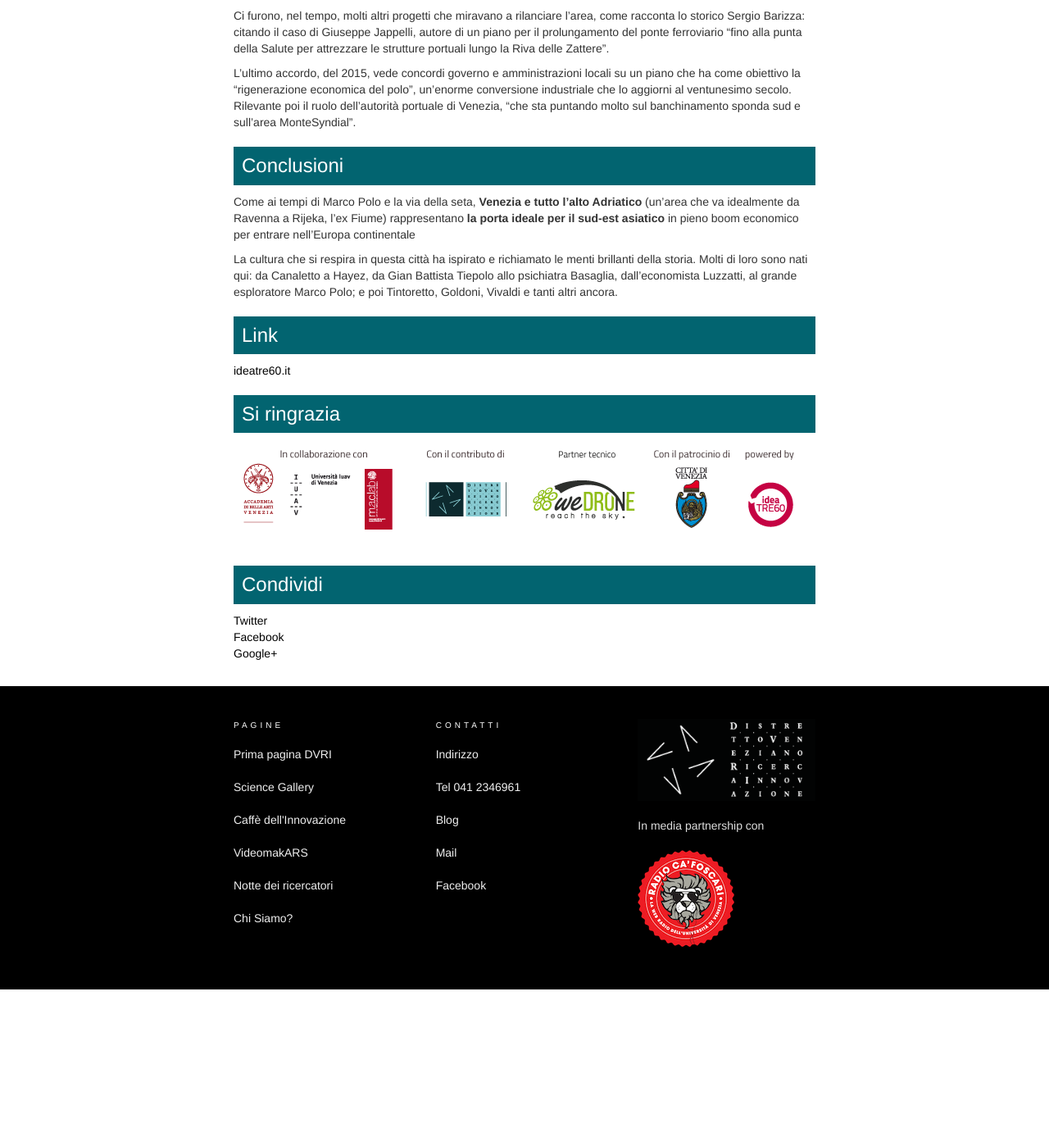
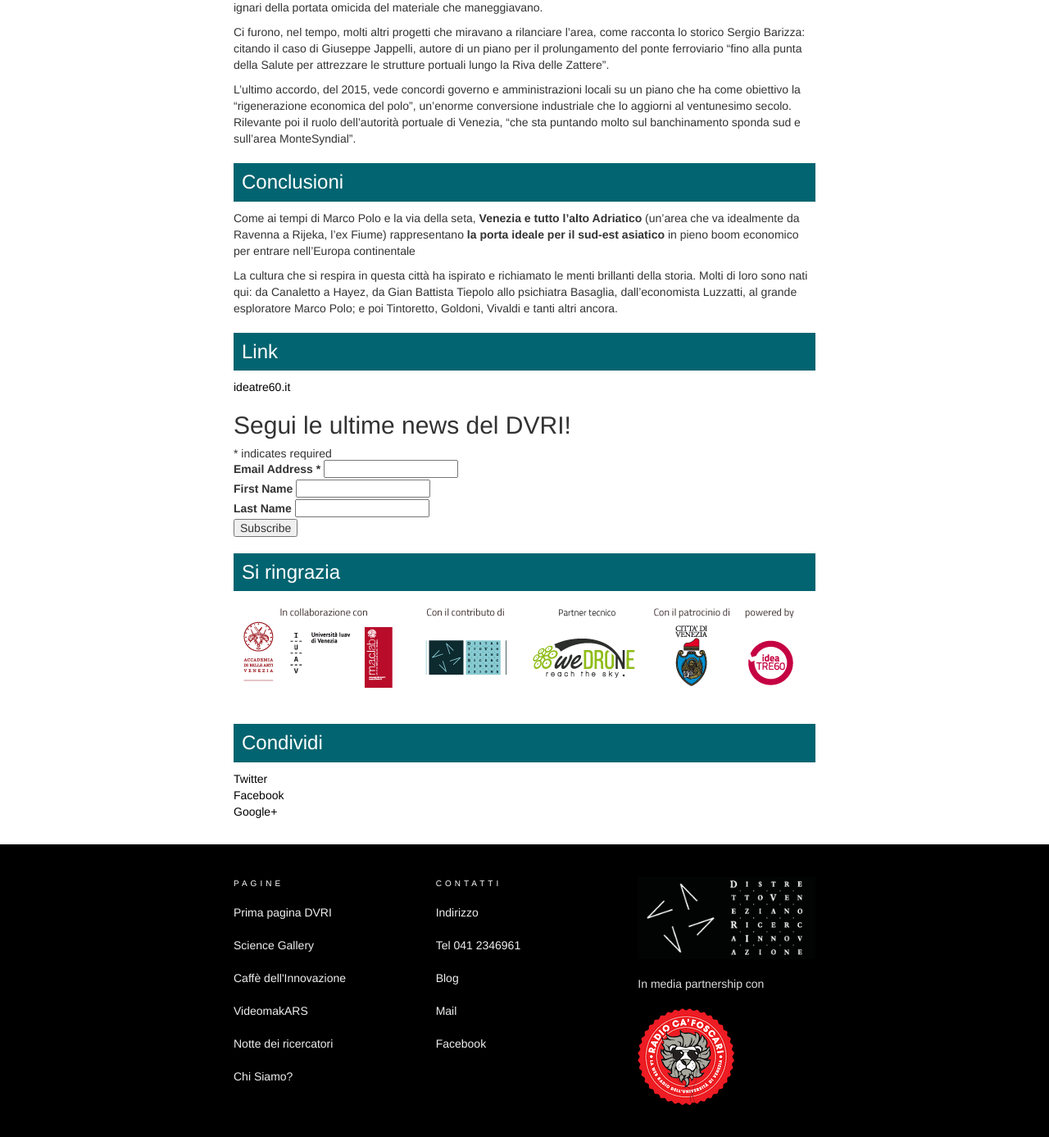
Before and after one commit to simonini/dvri-j-theme, a Jekyll site: the page built from progetti/video-makars.html, in a window 1280 px wide and 1400 px high, scrolled down 6757 px. Shown: the top 1387 px of the window at 82% size. Built offline with Jekyll 4.4.1, drawn with Linux system fonts in a browser that asks for light colours; comment, search, counter and statistics services are not loaded; the table of contents is made by our own code; before the commit the page ends 7964 px from its top, so only the background shows below that; some of the changed text lies outside the part shown.

Commit message:
Update video-makars.html

```diff
--- a/progetti/video-makars.html
+++ b/progetti/video-makars.html
@@ -119,5 +119,42 @@
 <h3>Link</h3>
 <a href="http://videomakars.ideatre60.it/">ideatre60.it</a>
 
+<!-- Begin MailChimp Signup Form -->
+<link href="//cdn-images.mailchimp.com/embedcode/classic-10_7.css" rel="stylesheet" type="text/css">
+<style type="text/css">
+	#mc_embed_signup{background:#fff; clear:left; font:14px Helvetica,Arial,sans-serif; }
+	/* Add your own MailChimp form style overrides in your site stylesheet or in this style block.
+	   We recommend moving this block and the preceding CSS link to the HEAD of your HTML file. */
+</style>
+<div id="mc_embed_signup">
+<form action="https://distrettovenezianoricerca.us9.list-manage.com/subscribe/post?u=9f20e2ae6f7523731d2962b27&amp;id=b4016194af" method="post" id="mc-embedded-subscribe-form" name="mc-embedded-subscribe-form" class="validate" target="_blank" novalidate>
+    <div id="mc_embed_signup_scroll">
+	<h2>Segui le ultime news del DVRI!</h2>
+<div class="indicates-required"><span class="asterisk">*</span> indicates required</div>
+<div class="mc-field-group">
+	<label for="mce-EMAIL">Email Address  <span class="asterisk">*</span>
+</label>
+	<input type="email" value="" name="EMAIL" class="required email" id="mce-EMAIL">
+</div>
+<div class="mc-field-group">
+	<label for="mce-FNAME">First Name </label>
+	<input type="text" value="" name="FNAME" class="" id="mce-FNAME">
+</div>
+<div class="mc-field-group">
+	<label for="mce-LNAME">Last Name </label>
+	<input type="text" value="" name="LNAME" class="" id="mce-LNAME">
+</div>
+	<div id="mce-responses" class="clear">
+		<div class="response" id="mce-error-response" style="display:none"></div>
+		<div class="response" id="mce-success-response" style="display:none"></div>
+	</div>    <!-- real people should not fill this in and expect good things - do not remove this or risk form bot signups-->
+    <div style="position: absolute; left: -5000px;" aria-hidden="true"><input type="text" name="b_9f20e2ae6f7523731d2962b27_b4016194af" tabindex="-1" value=""></div>
+    <div class="clear"><input type="submit" value="Subscribe" name="subscribe" id="mc-embedded-subscribe" class="button"></div>
+    </div>
+</form>
+</div>
+<script type='text/javascript' src='//s3.amazonaws.com/downloads.mailchimp.com/js/mc-validate.js'></script><script type='text/javascript'>(function($) {window.fnames = new Array(); window.ftypes = new Array();fnames[0]='EMAIL';ftypes[0]='email';fnames[1]='FNAME';ftypes[1]='text';fnames[2]='LNAME';ftypes[2]='text';fnames[3]='ADDRESS';ftypes[3]='address';fnames[4]='PHONE';ftypes[4]='phone';}(jQuery));var $mcj = jQuery.noConflict(true);</script>
+<!--End mc_embed_signup-->
+
 <h3>Si ringrazia</h3>
 <img src="{{ site.baseurl }}/assets/progetti/video-makars/collaborazione.png" alt="In collaborazione con Academia di Bellarti, Iuav, maclab, wedrone, dvri, comune di venezia, ideatre60">
```
